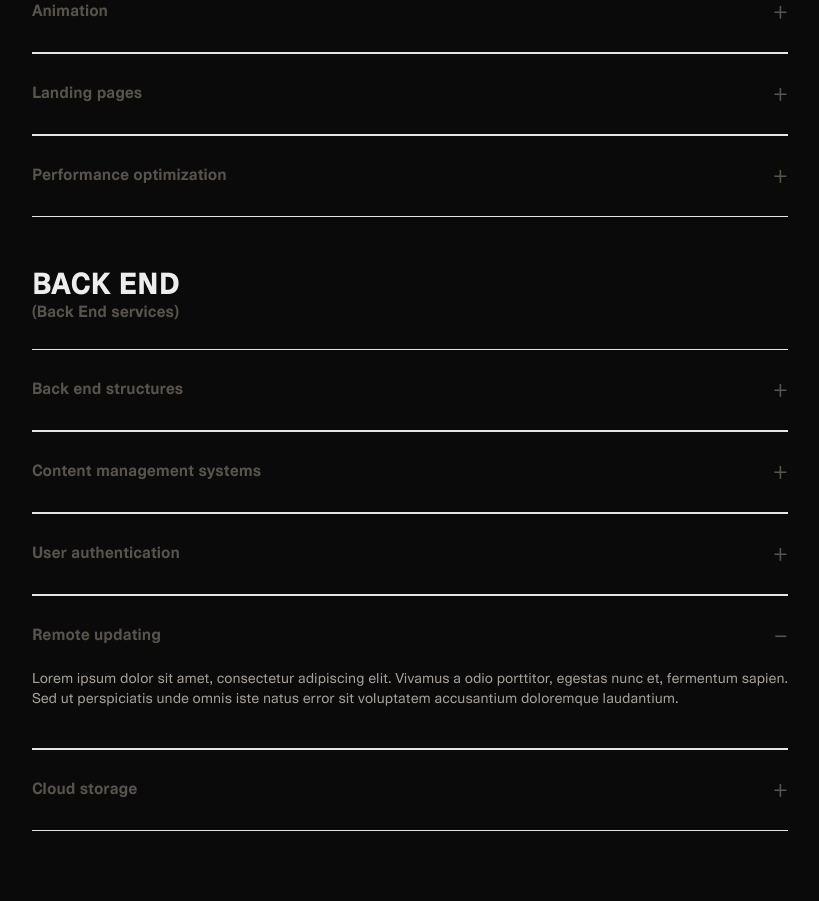
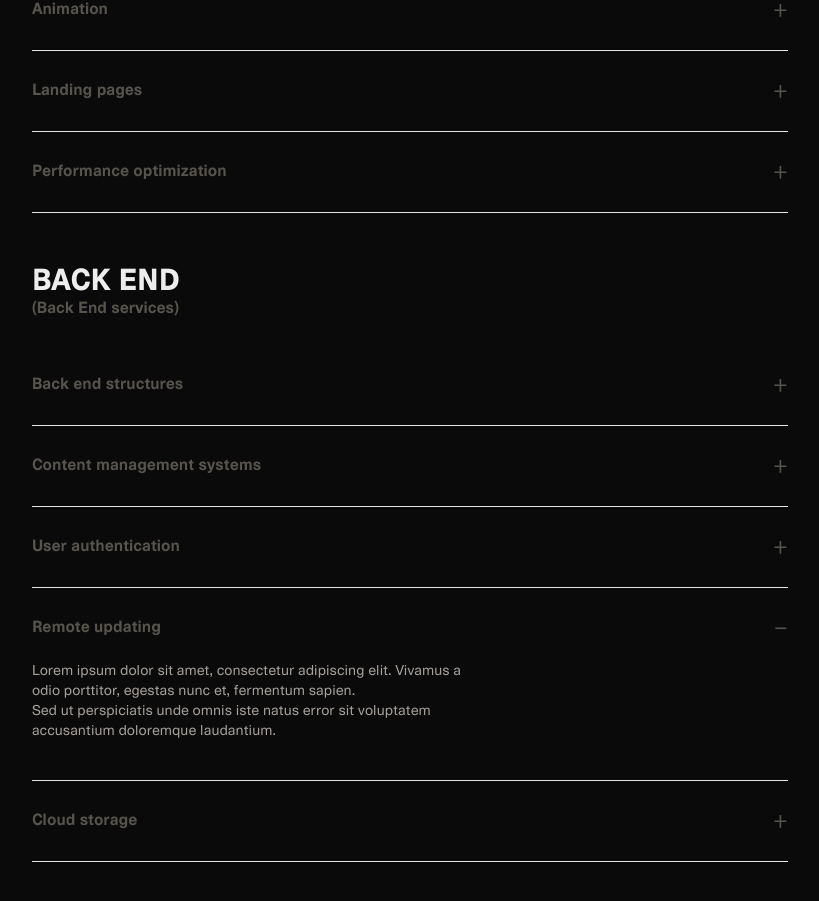
Before and after one commit to vli777/plaid, a Next.js app in the folder landing/: page / in a window 1280 px wide. Shown: the part 359-1260 px from the top of the page, without its empty margins (230-1049 px from the left). Built offline with nearby package versions, Linux system fonts and the light colour scheme; no server answers.

Commit message:
style(PanelSection): max width on <p> / prose content width inside section

```diff
--- a/landing/src/components/PanelSection.tsx
+++ b/landing/src/components/PanelSection.tsx
@@ -12,7 +12,7 @@ export default function PanelSection({
   const [open, setOpen] = useState(defaultExpanded);
 
   return (
-    <div className="border-t border-stone-200 last:border-b last:border-stone-200 py-6">
+    <div className="border-stone-200 last:border-b last:border-stone-200 py-6">
       <button
         type="button"
         onClick={() => setOpen((o) => !o)}
@@ -23,8 +23,10 @@ export default function PanelSection({
       </button>
 
       {open && (
-        <div className="pt-4 pl-0 pb-4 text-sm font-medium prose prose-sm text-stone-400">
-          {parse(content)}
+        <div className="pt-4 pb-4">
+          <div className="w-[60%] text-sm font-medium prose prose-sm text-stone-400">
+            {parse(content || "")}
+          </div>
         </div>
       )}
     </div>
```
